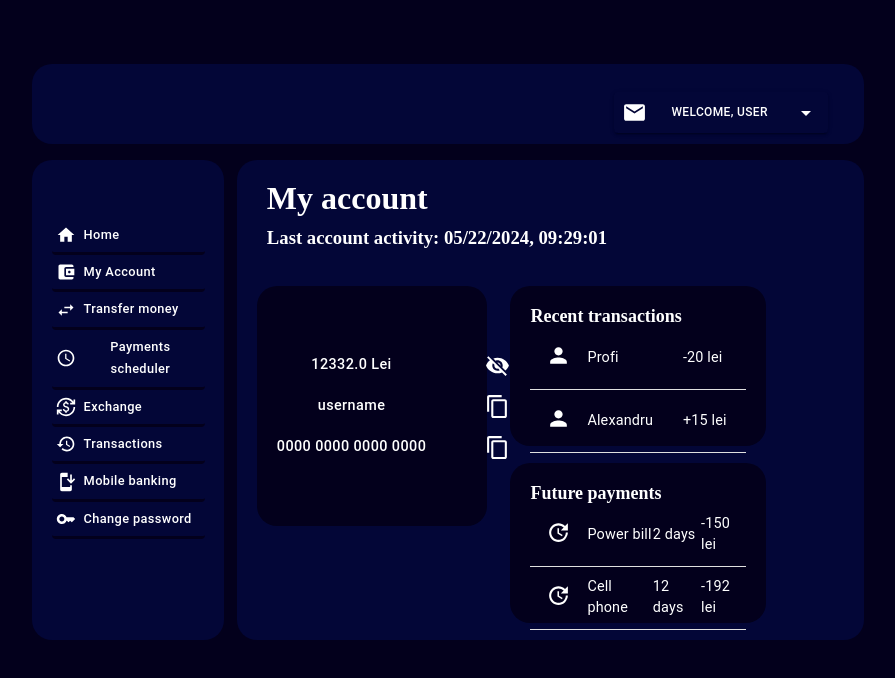
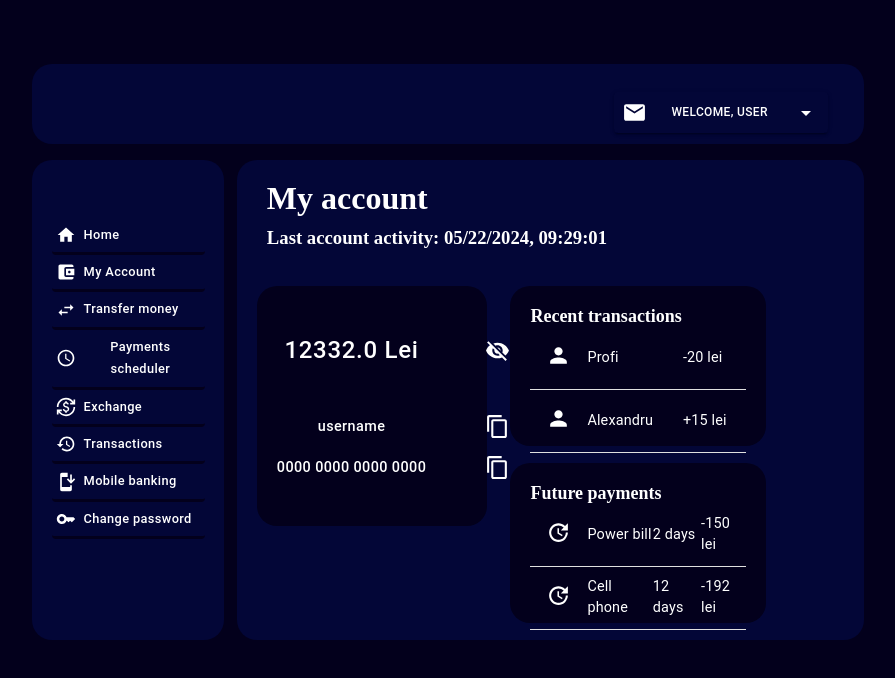
Before and after one commit to ricualex/Licenta-BankingAppPlatform, a React (Create React App) app in the folder frontend/: page /ibanking in a window 1280 px wide. Shown: the top 678 px of the page, without its empty margins (224-1119 px from the left). Built offline with nearby package versions, Linux system fonts and the light colour scheme.

Commit message:
WiP on MyAccount

```diff
--- a/frontend/src/views/ibanking/InternetBankingStyle.css
+++ b/frontend/src/views/ibanking/InternetBankingStyle.css
@@ -105,6 +105,20 @@ h3 {
     padding: 20px;
 }
 
+#account-sold-button {
+    font-size: 3vh;
+    margin-bottom: 30px;
+}
+#toggle-visibility-button {
+    margin-bottom: 30px;
+
+}
+
+#account-username-button,
+#account-iban-button {
+    font-size: 1.8vh;
+}
+
 #account-sold-button,
 #account-username-button,
 #account-iban-button {
@@ -112,7 +126,6 @@ h3 {
     width: 250px;
     text-transform: none;
     border: none;
-    font-size: 1.8vh;
     color: white;
 }
 
--- a/frontend/src/views/ibanking/components/right-panels/MyAccount.jsx
+++ b/frontend/src/views/ibanking/components/right-panels/MyAccount.jsx
@@ -56,7 +56,7 @@ const MyAccount = () => {
             <div className="account-details">
                 <ButtonGroup className="account-details-button-group" variant="outlined">
                     <Button id="account-sold-button">{isSoldVisible ? accountSold : "Main account"}</Button>
-                    <IconButton onClick={toggleSoldVisibility}>
+                    <IconButton id="toggle-visibility-button" onClick={toggleSoldVisibility}>
                         <VisibilityOffIcon sx={{ color: 'white', fontSize: 25 }} />
                     </IconButton>
                 </ButtonGroup>
```
